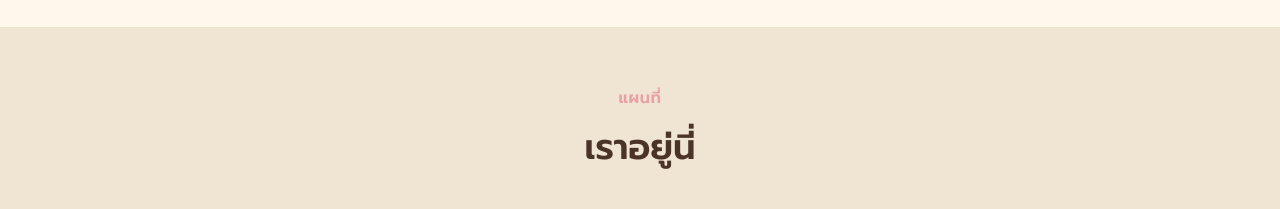
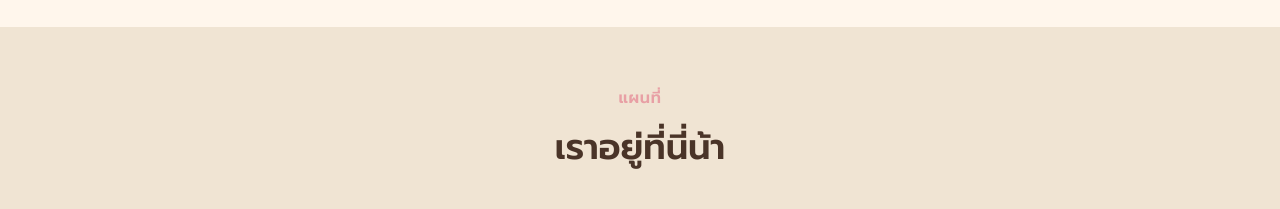
Before and after one commit to 2L1N/Project_1, a plain HTML site: page contact.html in a window 1280 px wide. Shown: the part 1120-1329 px from the top of the page. Drawn offline with Linux system fonts and the light colour scheme; grey boxes are pictures that could not be loaded.

Commit message:
Update contact.html

```diff
--- a/contact.html
+++ b/contact.html
@@ -89,7 +89,7 @@
     <div class="wrap">
       <div class="section-head">
         <span class="eyebrow">แผนที่</span>
-        <h2>เราอยู่นี่</h2>
+        <h2>เราอยู่ที่นี่น้า</h2>
       </div>
       <iframe
         class="map-frame"
```
